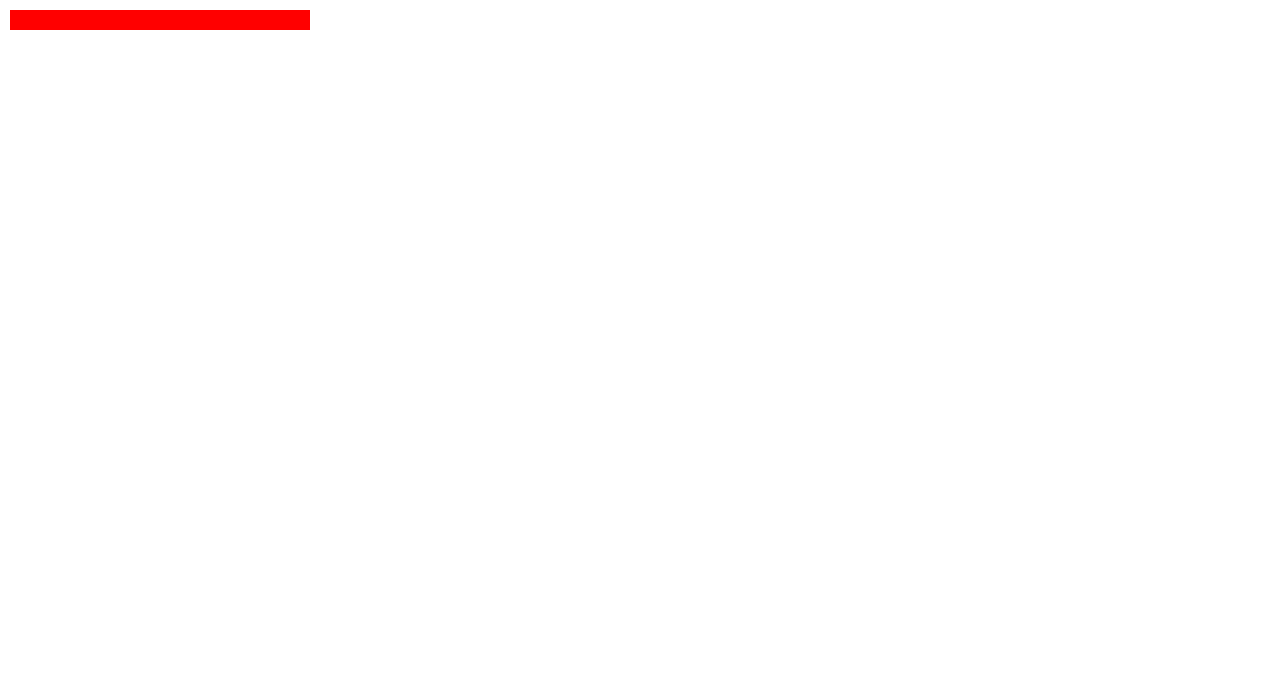
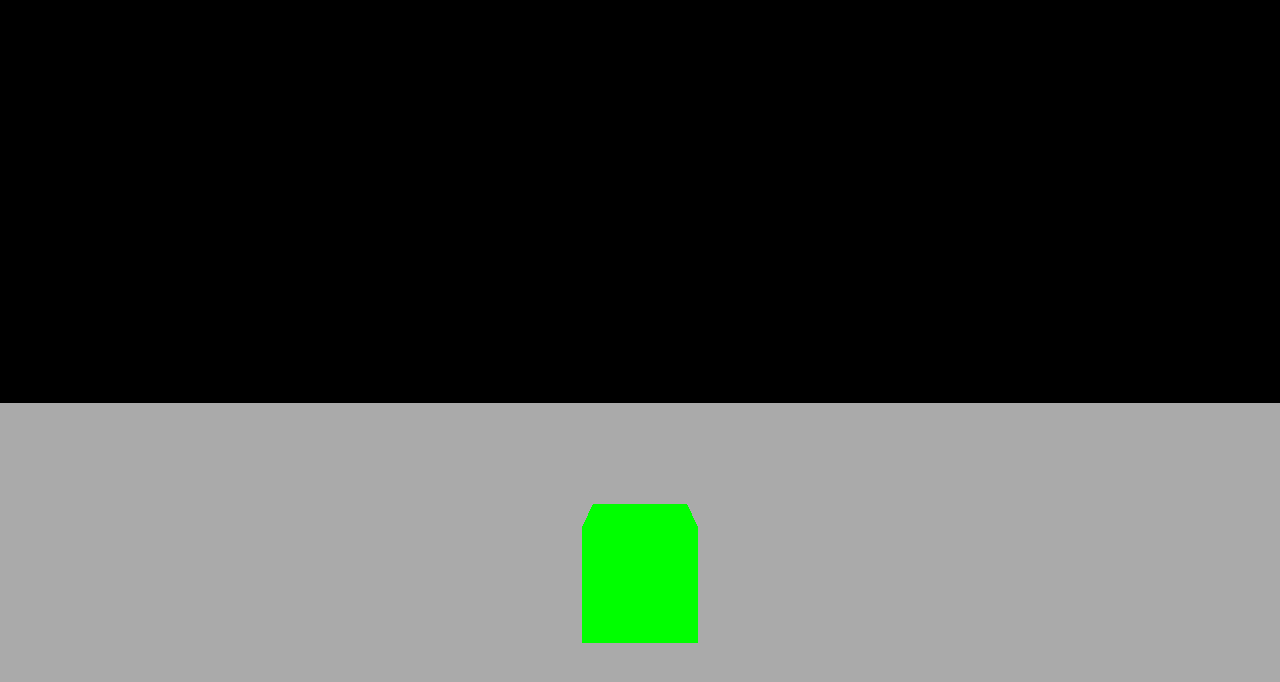
Before and after one commit to LordMozart/gameengine, a plain HTML site: page index.html in a window 1280 px wide. Drawn offline with nearby package versions, Linux system fonts and the light colour scheme; animation ran at ten frames a second.

Commit message:
Update index.html

```diff
--- a/index.html
+++ b/index.html
@@ -3,209 +3,144 @@
 <head>
   <meta charset="UTF-8">
   <meta name="viewport" content="width=device-width, initial-scale=1.0">
-    <title>3D Game with Collisions, Movement, and Enemy AI</title>
-    <script src="https://cdnjs.cloudflare.com/ajax/libs/three.js/0.155.0/three.min.js"></script>
+  <title>3D FPS Game</title>
   <style>
-        body {
-            margin: 0;
-            overflow: hidden;
-            cursor: none; /* Hide cursor */
-        }
-        canvas {
-            display: block;
-        }
-        #health-bar {
-            position: absolute;
-            top: 10px;
-            left: 10px;
-            width: 300px;
-            height: 20px;
-            background: red;
-        }
-        #game-over {
-            display: none;
-            position: absolute;
-            top: 50%;
-            left: 50%;
-            transform: translate(-50%, -50%);
-            font-size: 3rem;
-            color: white;
-            text-shadow: 2px 2px 4px black;
-        }
-        #crosshair {
-            position: absolute;
-            top: 50%;
-            left: 50%;
-            width: 10px;
-            height: 10px;
-            background: white;
-            border-radius: 50%;
-            transform: translate(-50%, -50%);
-            z-index: 10;
-            pointer-events: none;
-        }
+    body { margin: 0; overflow: hidden; }
+    canvas { display: block; }
   </style>
 </head>
 <body>
-    <div id="health-bar"></div>
-    <div id="game-over">Game Over</div>
-    <div id="crosshair"></div>
+  <canvas id="gameCanvas"></canvas>
+
+  <script src="https://cdnjs.cloudflare.com/ajax/libs/three.js/r128/three.min.js"></script>
   <script>
-        // Scene, camera, renderer
+    const canvas = document.getElementById('gameCanvas');
     const scene = new THREE.Scene();
     const camera = new THREE.PerspectiveCamera(75, window.innerWidth / window.innerHeight, 0.1, 1000);
-        const renderer = new THREE.WebGLRenderer();
+    const renderer = new THREE.WebGLRenderer({ canvas });
     renderer.setSize(window.innerWidth, window.innerHeight);
-        document.body.appendChild(renderer.domElement);
 
-        // Skybox
-        const loader = new THREE.TextureLoader();
-        const skybox = loader.load('path/to/skybox.jpg'); // Replace with your custom image
-        scene.background = skybox;
+    // Player Settings
+    const player = {
+      position: new THREE.Vector3(0, 1.6, 0), // Player's height is 1.6 meters
+      velocity: new THREE.Vector3(),
+      speed: 0.1,
+      turnSpeed: 0.02,
+    };
 
-        // Map
-        const planeGeometry = new THREE.PlaneGeometry(100, 100);
-        const planeMaterial = new THREE.MeshBasicMaterial({ color: 0x00ff00 });
-        const plane = new THREE.Mesh(planeGeometry, planeMaterial);
-        plane.rotation.x = -Math.PI / 2;
-        scene.add(plane);
+    let keys = {};
+    const raycaster = new THREE.Raycaster();
+    const clock = new THREE.Clock();
 
-        // Player
-        const playerGeometry = new THREE.BoxGeometry(1, 1, 1);
-        const playerMaterial = new THREE.MeshBasicMaterial({ color: 0x0000ff });
-        const player = new THREE.Mesh(playerGeometry, playerMaterial);
-        player.position.y = 1;
-        scene.add(player);
+    // Initialize Scene
+    const geometry = new THREE.BoxGeometry(1, 1, 1);
+    const material = new THREE.MeshBasicMaterial({ color: 0x00ff00 });
+    const playerCube = new THREE.Mesh(geometry, material);
+    scene.add(playerCube);
 
-        // Enemies
-        const enemies = [];
-        function spawnEnemy() {
-            const enemyGeometry = new THREE.BoxGeometry(1, 1, 1);
-            const enemyMaterial = new THREE.MeshBasicMaterial({
-                map: loader.load('path/to/enemy.jpg'), // Replace with unique enemy image paths
-            });
-            const enemy = new THREE.Mesh(enemyGeometry, enemyMaterial);
-            enemy.position.set(
-                (Math.random() - 0.5) * 50,
-                0.5,
-                (Math.random() - 0.5) * 50
-            );
-            enemy.health = 100;
+    // Basic Ground
+    const groundGeometry = new THREE.PlaneGeometry(1000, 1000);
+    const groundMaterial = new THREE.MeshBasicMaterial({ color: 0xaaaaaa, side: THREE.DoubleSide });
+    const ground = new THREE.Mesh(groundGeometry, groundMaterial);
+    ground.rotation.x = -Math.PI / 2;
+    ground.position.y = -1;
+    scene.add(ground);
 
-            // Enemy health bar
-            const healthBarGeometry = new THREE.PlaneGeometry(1, 0.1);
-            const healthBarMaterial = new THREE.MeshBasicMaterial({ color: 0xff0000 });
-            const healthBar = new THREE.Mesh(healthBarGeometry, healthBarMaterial);
-            healthBar.position.set(0, 1.2, 0);
-            healthBar.material.depthTest = false; // Always render on top
-            enemy.healthBar = healthBar;
-            enemy.add(healthBar);
+    // Set up Lighting
+    const light = new THREE.AmbientLight(0xffffff, 0.5);
+    scene.add(light);
+    const directionalLight = new THREE.DirectionalLight(0xffffff, 1);
+    directionalLight.position.set(0, 10, 0).normalize();
+    scene.add(directionalLight);
 
-            enemies.push(enemy);
-            scene.add(enemy);
-
-            // Make enemy shoot
-            setInterval(() => {
-                if (!scene.children.includes(enemy)) return;
-                shootAtPlayer(enemy);
-            }, 1000); // Enemy shoots every second
-        }
-        setInterval(spawnEnemy, 3000);
-
-        // Bullets
-        const bullets = [];
-        const enemyBullets = [];
-        function shootAtPlayer(enemy) {
-            const bulletGeometry = new THREE.SphereGeometry(0.2);
-            const bulletMaterial = new THREE.MeshBasicMaterial({ color: 0xff0000 });
-            const bullet = new THREE.Mesh(bulletGeometry, bulletMaterial);
-            bullet.position.copy(enemy.position);
-            bullet.velocity = new THREE.Vector3()
-                .subVectors(player.position, enemy.position)
-                .normalize();
-            enemyBullets.push(bullet);
-            scene.add(bullet);
-        }
-
-        function shoot() {
-            const bulletGeometry = new THREE.SphereGeometry(0.2);
-            const bulletMaterial = new THREE.MeshBasicMaterial({ color: 0xffffff });
-            const bullet = new THREE.Mesh(bulletGeometry, bulletMaterial);
-            bullet.position.copy(player.position);
-            bullet.velocity = new THREE.Vector3(0, 0, -1).applyQuaternion(camera.quaternion);
-            bullets.push(bullet);
-            scene.add(bullet);
-        }
-        document.addEventListener('keydown', (e) => {
-            if (e.key === ' ') shoot();
-        });
-
-        // Player movement
-        const keys = {};
-        document.addEventListener('keydown', (e) => (keys[e.key] = true));
-        document.addEventListener('keyup', (e) => (keys[e.key] = false));
-
-        // Camera movement with mouse
-        let pointerLocked = false;
-        document.body.addEventListener('click', () => {
-            document.body.requestPointerLock();
-        });
-
-        document.addEventListener('pointerlockchange', () => {
-            pointerLocked = !!document.pointerLockElement;
-        });
-
-        let cameraRotation = { x: 0, y: 0 };
-        document.addEventListener('mousemove', (event) => {
-            if (!pointerLocked) return;
-            const sensitivity = 0.002;
-            cameraRotation.y += event.movementX * sensitivity; // Invert X
-            cameraRotation.x += event.movementY * sensitivity; // Invert Y
-            cameraRotation.x = Math.max(-Math.PI / 2, Math.min(Math.PI / 2, cameraRotation.x));
-            camera.rotation.set(cameraRotation.x, cameraRotation.y, 0);
-        });
-
-        // Game loop
+    // Game Loop
     function animate() {
       requestAnimationFrame(animate);
 
-            // Player movement
-            const speed = 0.1;
-            if (keys['w']) player.position.z -= Math.cos(cameraRotation.y) * speed;
-            if (keys['s']) player.position.z += Math.cos(cameraRotation.y) * speed;
-            if (keys['a']) player.position.x -= Math.sin(cameraRotation.y) * speed;
-            if (keys['d']) player.position.x += Math.sin(cameraRotation.y) * speed;
+      const delta = clock.getDelta();
 
-            // Update bullets
-            bullets.forEach((bullet, i) => {
-                bullet.position.add(bullet.velocity.clone().multiplyScalar(0.5));
-                if (bullet.position.length() > 100) {
-                    scene.remove(bullet);
-                    bullets.splice(i, 1);
-                }
+      // Handle player movement
+      if (keys['w']) player.position.z -= player.speed * delta;
+      if (keys['s']) player.position.z += player.speed * delta;
+      if (keys['a']) player.position.x -= player.speed * delta;
+      if (keys['d']) player.position.x += player.speed * delta;
+
+      // Camera movement based on mouse
+      const mouse = new THREE.Vector2();
+      document.addEventListener('mousemove', (e) => {
+        mouse.x = (e.clientX / window.innerWidth) * 2 - 1;
+        mouse.y = -(e.clientY / window.innerHeight) * 2 + 1;
       });
 
-            enemyBullets.forEach((bullet, i) => {
-                bullet.position.add(bullet.velocity.clone().multiplyScalar(0.2));
-                if (bullet.position.distanceTo(player.position) < 1) {
-                    console.log('Player hit!');
+      camera.rotation.x = mouse.y * 0.5;
+      camera.rotation.y = mouse.x * 0.5;
+
+      camera.position.set(player.position.x, player.position.y, player.position.z + 5);
+
+      // Raycasting for shooting
+      if (keys[' '] && Date.now() - lastShot > 500) {
+        shootProjectile();
+        lastShot = Date.now();
       }
-                if (bullet.position.length() > 100) {
-                    scene.remove(bullet);
-                    enemyBullets.splice(i, 1);
+
+      // Update scene
+      renderer.render(scene, camera);
     }
+
+    // Handle key events
+    window.addEventListener('keydown', (event) => {
+      keys[event.key] = true;
     });
 
-            // Enemy behavior
-            enemies.forEach((enemy) => {
-                const direction = new THREE.Vector3().subVectors(player.position, enemy.position).normalize();
-                enemy.position.add(direction.multiplyScalar(0.05)); // Move toward player
-                enemy.healthBar.lookAt(camera.position); // Face the player
+    window.addEventListener('keyup', (event) => {
+      keys[event.key] = false;
     });
 
-            renderer.render(scene, camera);
+    // Shooting mechanism
+    const projectiles = [];
+    let lastShot = 0;
+
+    function shootProjectile() {
+      const projectileGeometry = new THREE.SphereGeometry(0.1, 8, 8);
+      const projectileMaterial = new THREE.MeshBasicMaterial({ color: 0xff0000 });
+      const projectile = new THREE.Mesh(projectileGeometry, projectileMaterial);
+      projectile.position.set(player.position.x, player.position.y, player.position.z + 1);
+      scene.add(projectile);
+
+      // Move projectile forward
+      const projectileVelocity = new THREE.Vector3(0, 0, -0.5);
+      projectiles.push({ mesh: projectile, velocity: projectileVelocity });
     }
+
+    // Update projectiles
+    function updateProjectiles() {
+      for (let i = 0; i < projectiles.length; i++) {
+        projectiles[i].mesh.position.add(projectiles[i].velocity);
+
+        // Check collision with enemies or walls
+        // (Add collision detection here)
+
+        // Remove projectiles out of bounds
+        if (projectiles[i].mesh.position.z < -10) {
+          scene.remove(projectiles[i].mesh);
+          projectiles.splice(i, 1);
+          i--;
+        }
+      }
+    }
+
+    // Game initialization
+    function init() {
+      window.addEventListener('resize', () => {
+        renderer.setSize(window.innerWidth, window.innerHeight);
+        camera.aspect = window.innerWidth / window.innerHeight;
+        camera.updateProjectionMatrix();
+      });
+
       animate();
+    }
+
+    init();
   </script>
 </body>
 </html>
```
Lines whose indentation alone changed are shown as unchanged.
